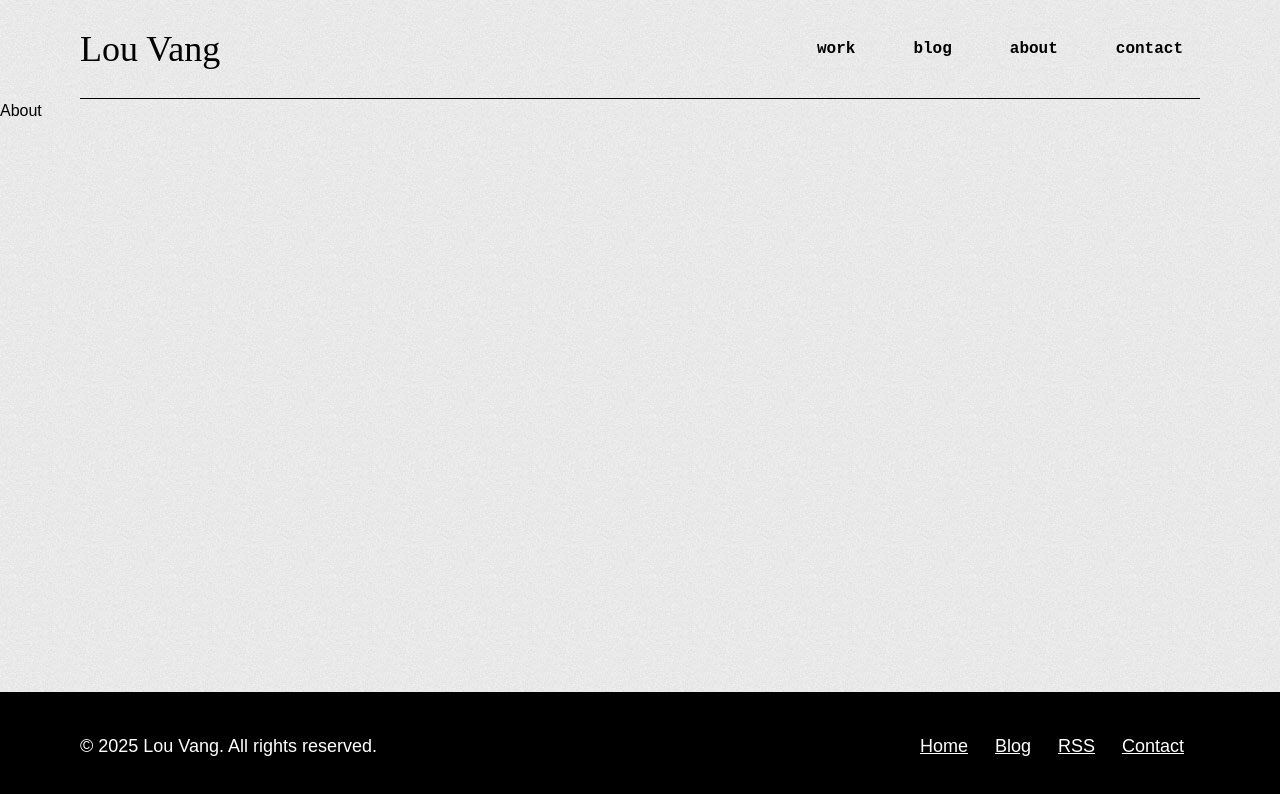
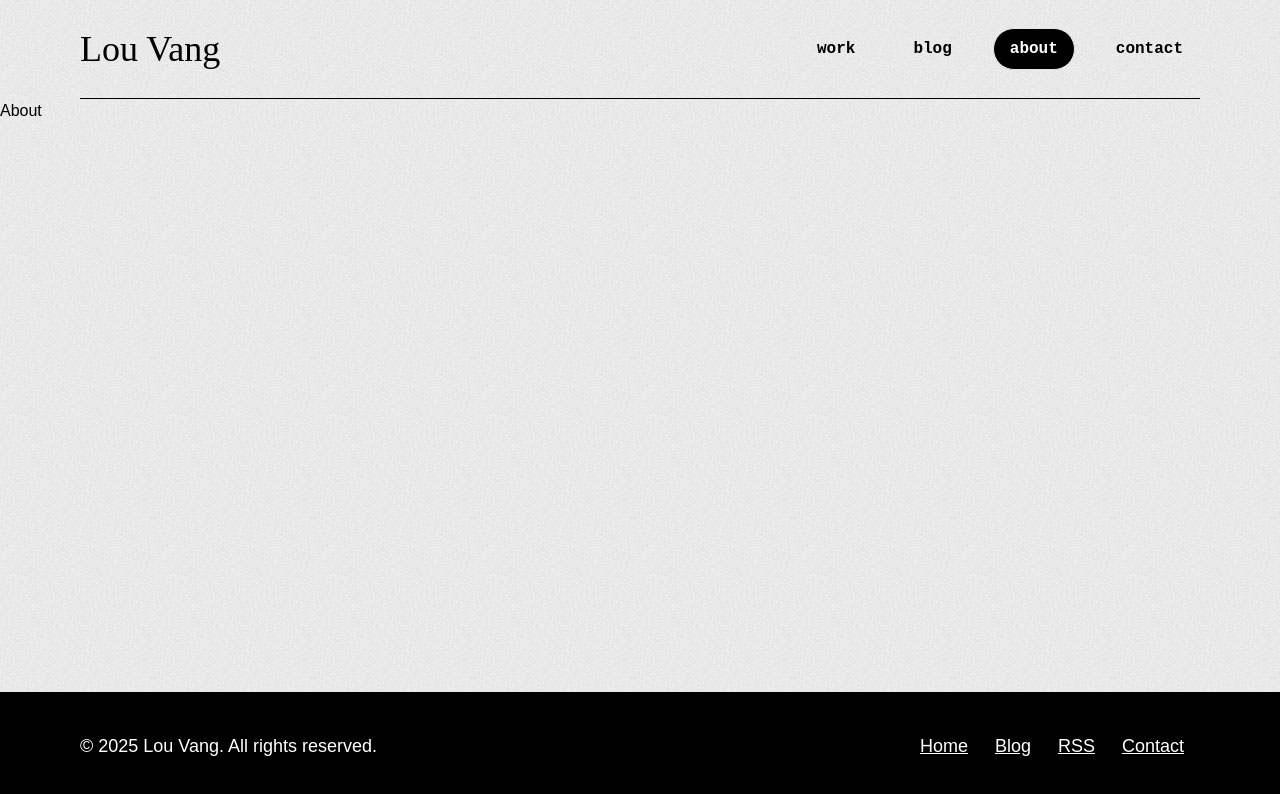
Before and after one commit to louvang/louvang-portfolio, a Next.js app in the folder frontend/: page /about in a window 1280 px wide. Shown: the top 794 px of the page. Built offline with nearby package versions, Linux system fonts and the light colour scheme; a web font is replaced by a local one.

Commit message:
Update header navigation

```diff
--- a/frontend/src/app/globals.css
+++ b/frontend/src/app/globals.css
@@ -34,13 +34,25 @@ body {
 .top-nav-item {
   border: 1px solid #e6e6e6;
   border-radius: 3rem;
-  padding: 0.475rem 1rem 0.5rem;
   font-weight: 700;
 }
 
 .top-nav-item:hover {
   border: 1px solid #000;
   transition: 0.25s;
+}
+
+.top-nav-item a {
+  display: block;
+  padding: 0.475rem 1rem 0.5rem;
+}
+
+.top-nav-item__active {
+  background-color: #000;
+}
+
+.top-nav-item__active a {
+  color: #fff;
 }
 
 .layout-footer {
--- a/frontend/src/app/layout.tsx
+++ b/frontend/src/app/layout.tsx
@@ -1,6 +1,7 @@
 import type { Metadata } from 'next';
 import Link from 'next/link';
 import './globals.css';
+import TopNav from '@/components/TopNav';
 
 export const metadata: Metadata = {
   title: 'Lou Vang | Portfolio',
@@ -20,22 +21,11 @@ export default function RootLayout({
       <body className={`antialiased`}>
         <header className="layout-header w-full px-20">
           <div className="py-7 flex justify-between items-center border-b">
-            <div className="logo font-serif text-4xl">Lou Vang</div>
+            <Link href="/" className="logo font-serif text-4xl">
+              Lou Vang
+            </Link>
             <nav className="top-nav">
-              <ul className="font-mono lowercase list-none flex justify-between w-[400px]">
-                <li className="top-nav-item">
-                  <Link href="/work">Work</Link>
-                </li>
-                <li className="top-nav-item">
-                  <Link href="/blog">Blog</Link>
-                </li>
-                <li className="top-nav-item">
-                  <Link href="/about">About</Link>
-                </li>
-                <li className="top-nav-item">
-                  <Link href="/contact">Contact</Link>
-                </li>
-              </ul>
+              <TopNav />
             </nav>
           </div>
         </header>
--- /dev/null
+++ b/frontend/src/components/TopNav.tsx
@@ -0,0 +1,31 @@
+'use client';
+import Link from 'next/link';
+import { usePathname } from 'next/navigation';
+
+export default function TopNav() {
+  const pathname = usePathname();
+
+  return (
+    <>
+      <nav className="top-nav">
+        <ul className="font-mono lowercase list-none flex justify-between w-[400px]">
+          {[
+            { href: '/work', label: 'Work' },
+            { href: '/blog', label: 'Blog' },
+            { href: '/about', label: 'About' },
+            { href: '/contact', label: 'Contact' },
+          ].map(({ href, label }, index) => (
+            <li
+              key={index}
+              className={`top-nav-item ${
+                pathname === href ? 'top-nav-item__active' : ''
+              }`}
+            >
+              <Link href={href}>{label}</Link>
+            </li>
+          ))}
+        </ul>
+      </nav>
+    </>
+  );
+}
```
